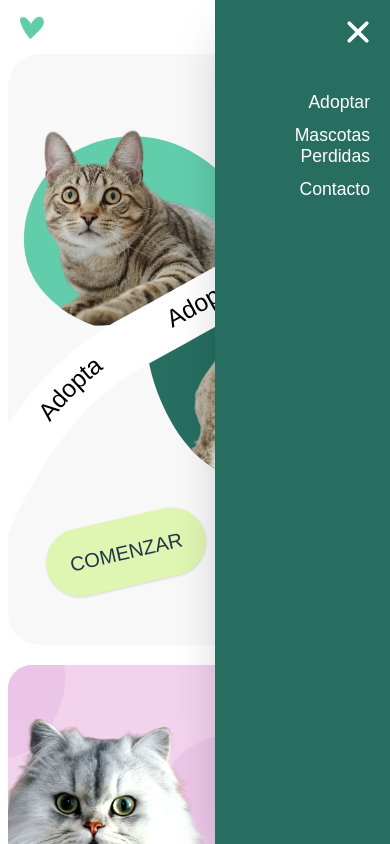
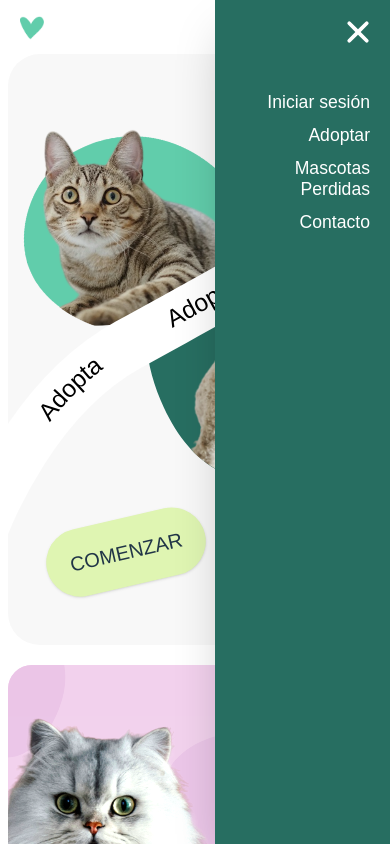
Before and after one commit to juliben/AdoptaPanama, a React (Vite) app: page / in a window 390 px wide. Both pictures are taken after a click on the button 355 px from the left and 31 px from the top of the page. Shown: the top 844 px of the page. Built offline with nearby package versions, Linux system fonts and the light colour scheme; a web font is replaced by a local one.

Commit message:
Added types

```diff
--- a/src/components/DrawerMenu.tsx
+++ b/src/components/DrawerMenu.tsx
@@ -16,6 +16,7 @@ export const DrawerMenu = ({ onClick }: Props) => {
     >
       <div className="flex flex-col items-end m-3">
         <IoClose size={40} className="text-white mb-10" onClick={onClick} />
+        <p className="menu-text">Iniciar sesión</p>
         <p className="menu-text">Adoptar</p>
         <p className="menu-text">Mascotas Perdidas</p>
         <p className="menu-text">Contacto</p>
```
